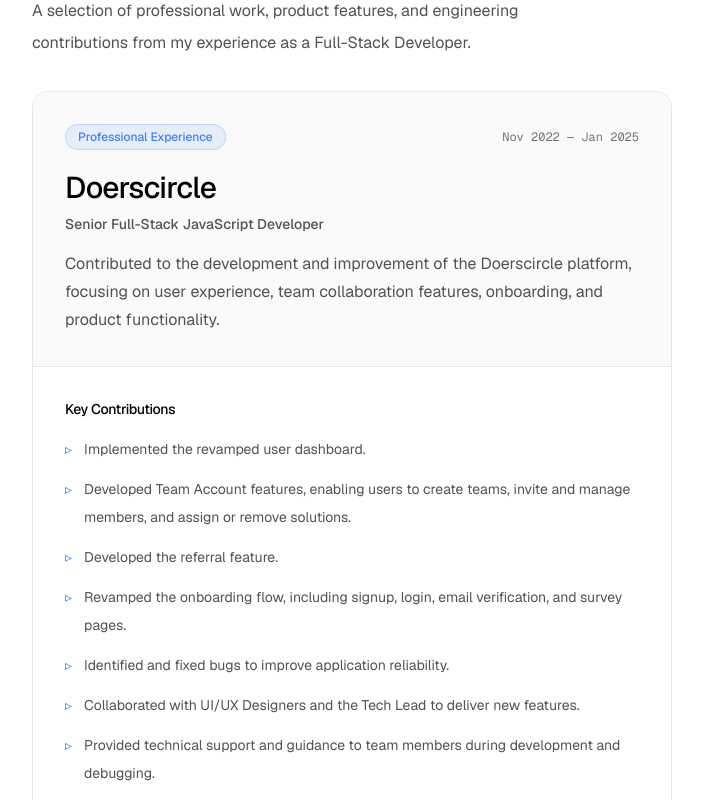
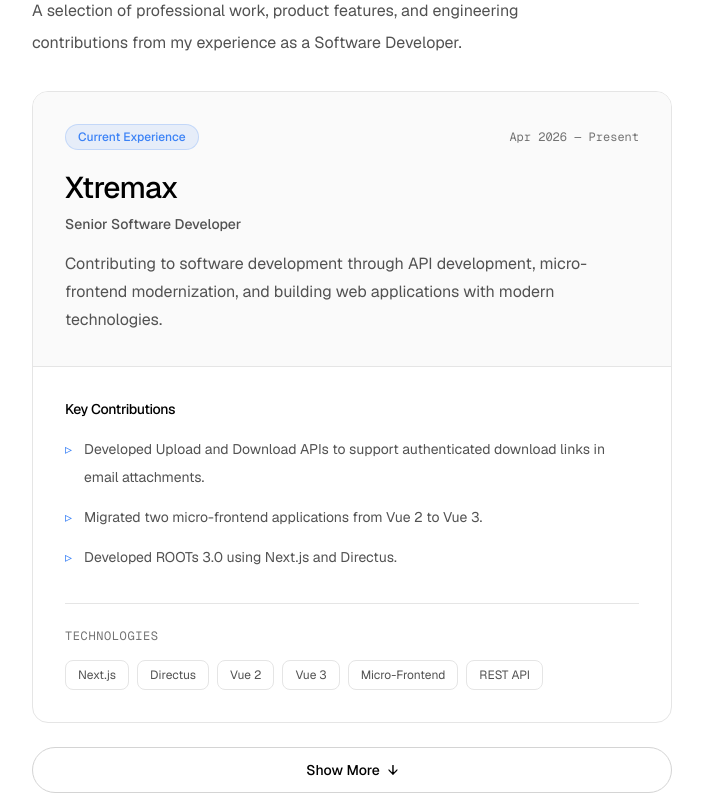
Before and after one commit to ridoansaleh/ridoansaleh.github.io, a Next.js app: page / in a window 1280 px wide. Shown: the part 1380-2180 px from the top of the page, without its empty margins (288-991 px from the left). Built offline with nearby package versions, Linux system fonts and the light colour scheme.

Commit message:
feat: add a new selected work and initially show 1 work

```diff
--- a/app/page.tsx
+++ b/app/page.tsx
@@ -11,9 +11,24 @@ const technologies = [
   "Git",
 ];
 
+const xtremaxContributions = [
+  "Developed Upload and Download APIs to support authenticated download links in email attachments.",
+  "Migrated two micro-frontend applications from Vue 2 to Vue 3.",
+  "Developed ROOTs 3.0 using Next.js and Directus.",
+];
+
+const xtremaxTechnologies = [
+  "Next.js",
+  "Directus",
+  "Vue 2",
+  "Vue 3",
+  "Micro-Frontend",
+  "REST API",
+];
+
 const doerscircleTechnologies = ["Nuxt", "Vue.js", "PostgreSQL", "Stripe"];
 
-const contributions = [
+const doerscircleContributions = [
   "Implemented the revamped user dashboard.",
   "Developed Team Account features, enabling users to create teams, invite and manage members, and assign or remove solutions.",
   "Developed the referral feature.",
@@ -22,7 +37,6 @@ const contributions = [
   "Collaborated with UI/UX Designers and the Tech Lead to deliver new features.",
   "Provided technical support and guidance to team members during development and debugging.",
 ];
-
 
 const aiaContributions = [
   "Developed ClaimsEZ, a web application built with React on top of Adobe Experience Manager (AEM).",
@@ -147,11 +161,86 @@ export default function Page() {
 
         <p className="mt-5 max-w-xl leading-8 text-neutral-600 dark:text-neutral-400">
           A selection of professional work, product features, and engineering
-          contributions from my experience as a Full-Stack Developer.
+          contributions from my experience as a Software Developer.
         </p>
 
-        {/* Doerscircle Project */}
-        <article className="mt-8 overflow-hidden rounded-2xl border border-neutral-200 dark:border-neutral-800">
+        {/* Xtremax - Featured Work */}
+        <article className="mt-8 mb-6 overflow-hidden rounded-2xl border border-neutral-200 dark:border-neutral-800">
+          <div className="border-b border-neutral-200 bg-neutral-50 p-6 dark:border-neutral-800 dark:bg-neutral-900/50 sm:p-8">
+            <div className="flex flex-wrap items-center justify-between gap-3">
+              <span className="rounded-full border border-blue-500/20 bg-blue-500/10 px-3 py-1 text-xs font-medium text-blue-500">
+                Current Experience
+              </span>
+
+              <span className="font-mono text-xs text-neutral-500">
+                Apr 2026 — Present
+              </span>
+            </div>
+
+            <h3 className="mt-5 text-3xl font-semibold tracking-tight">
+              Xtremax
+            </h3>
+
+            <p className="mt-2 text-sm font-medium text-neutral-600 dark:text-neutral-400">
+              Senior Software Developer
+            </p>
+
+            <p className="mt-4 max-w-2xl leading-7 text-neutral-600 dark:text-neutral-400">
+              Contributing to software development through API development,
+              micro-frontend modernization, and building web applications with
+              modern technologies.
+            </p>
+          </div>
+
+          <div className="p-6 sm:p-8">
+            <h4 className="text-sm font-semibold">Key Contributions</h4>
+
+            <ul className="mt-4 space-y-3">
+              {xtremaxContributions.map((contribution) => (
+                <li
+                  key={contribution}
+                  className="flex items-start gap-3 text-sm leading-7 text-neutral-600 dark:text-neutral-400"
+                >
+                  <span className="shrink-0 leading-7 text-blue-500">▹</span>
+                  <span>{contribution}</span>
+                </li>
+              ))}
+            </ul>
+
+            <div className="mt-8 border-t border-neutral-200 pt-6 dark:border-neutral-800">
+              <p className="font-mono text-xs uppercase tracking-wider text-neutral-500">
+                Technologies
+              </p>
+
+              <div className="mt-4 flex flex-wrap gap-2">
+                {xtremaxTechnologies.map((technology) => (
+                  <span
+                    key={technology}
+                    className="rounded-lg border border-neutral-200 px-3 py-1.5 text-xs text-neutral-600 dark:border-neutral-800 dark:text-neutral-300"
+                  >
+                    {technology}
+                  </span>
+                ))}
+              </div>
+            </div>
+          </div>
+        </article>
+
+        {/* More Selected Work */}
+        <details className="group flex flex-col">
+          <summary className="order-2 flex cursor-pointer list-none items-center justify-center gap-2 rounded-full border border-neutral-300 px-6 py-3 text-sm font-medium transition hover:bg-neutral-100 dark:border-neutral-700 dark:hover:bg-neutral-900 [&::-webkit-details-marker]:hidden">
+            <span className="group-open:hidden">Show More</span>
+
+            <span className="hidden group-open:inline">Show Less</span>
+
+            <span className="transition-transform group-open:rotate-180">
+              ↓
+            </span>
+          </summary>
+
+          <div className="order-1 mb-6 space-y-6">
+            {/* Doerscircle */}
+            <article className="overflow-hidden rounded-2xl border border-neutral-200 dark:border-neutral-800">
               <div className="border-b border-neutral-200 bg-neutral-50 p-6 dark:border-neutral-800 dark:bg-neutral-900/50 sm:p-8">
                 <div className="flex flex-wrap items-center justify-between gap-3">
                   <span className="rounded-full border border-blue-500/20 bg-blue-500/10 px-3 py-1 text-xs font-medium text-blue-500">
@@ -172,9 +261,9 @@ export default function Page() {
                 </p>
 
                 <p className="mt-4 max-w-2xl leading-7 text-neutral-600 dark:text-neutral-400">
-              Contributed to the development and improvement of the Doerscircle
-              platform, focusing on user experience, team collaboration
-              features, onboarding, and product functionality.
+                  Contributed to the development and improvement of the
+                  Doerscircle platform, focusing on user experience, team
+                  collaboration features, onboarding, and product functionality.
                 </p>
               </div>
 
@@ -182,12 +271,14 @@ export default function Page() {
                 <h4 className="text-sm font-semibold">Key Contributions</h4>
 
                 <ul className="mt-4 space-y-3">
-              {contributions.map((contribution) => (
+                  {doerscircleContributions.map((contribution) => (
                     <li
                       key={contribution}
                       className="flex items-start gap-3 text-sm leading-7 text-neutral-600 dark:text-neutral-400"
                     >
-                  <span className="shrink-0 text-blue-500 leading-7">▹</span>
+                      <span className="shrink-0 leading-7 text-blue-500">
+                        ▹
+                      </span>
                       <span>{contribution}</span>
                     </li>
                   ))}
@@ -212,8 +303,8 @@ export default function Page() {
               </div>
             </article>
 
-        {/* AIA Singapore Project */}
-        <article className="mt-6 overflow-hidden rounded-2xl border border-neutral-200 dark:border-neutral-800">
+            {/* AIA Singapore */}
+            <article className="overflow-hidden rounded-2xl border border-neutral-200 dark:border-neutral-800">
               <div className="border-b border-neutral-200 bg-neutral-50 p-6 dark:border-neutral-800 dark:bg-neutral-900/50 sm:p-8">
                 <div className="flex flex-wrap items-center justify-between gap-3">
                   <span className="rounded-full border border-blue-500/20 bg-blue-500/10 px-3 py-1 text-xs font-medium text-blue-500">
@@ -234,8 +325,8 @@ export default function Page() {
                 </p>
 
                 <p className="mt-4 max-w-2xl leading-7 text-neutral-600 dark:text-neutral-400">
-              Worked on enterprise web and hybrid applications, contributing to
-              frontend architecture, reusable UI components, testing, and
+                  Worked on enterprise web and hybrid applications, contributing
+                  to frontend architecture, reusable UI components, testing, and
                   cross-functional product development.
                 </p>
               </div>
@@ -249,7 +340,9 @@ export default function Page() {
                       key={contribution}
                       className="flex items-start gap-3 text-sm leading-7 text-neutral-600 dark:text-neutral-400"
                     >
-                  <span className="shrink-0 text-blue-500 leading-7">▹</span>
+                      <span className="shrink-0 leading-7 text-blue-500">
+                        ▹
+                      </span>
                       <span>{contribution}</span>
                     </li>
                   ))}
@@ -273,6 +366,8 @@ export default function Page() {
                 </div>
               </div>
             </article>
+          </div>
+        </details>
       </section>
 
       {/* Contact */}
```
Lines whose indentation alone changed are shown as unchanged.
